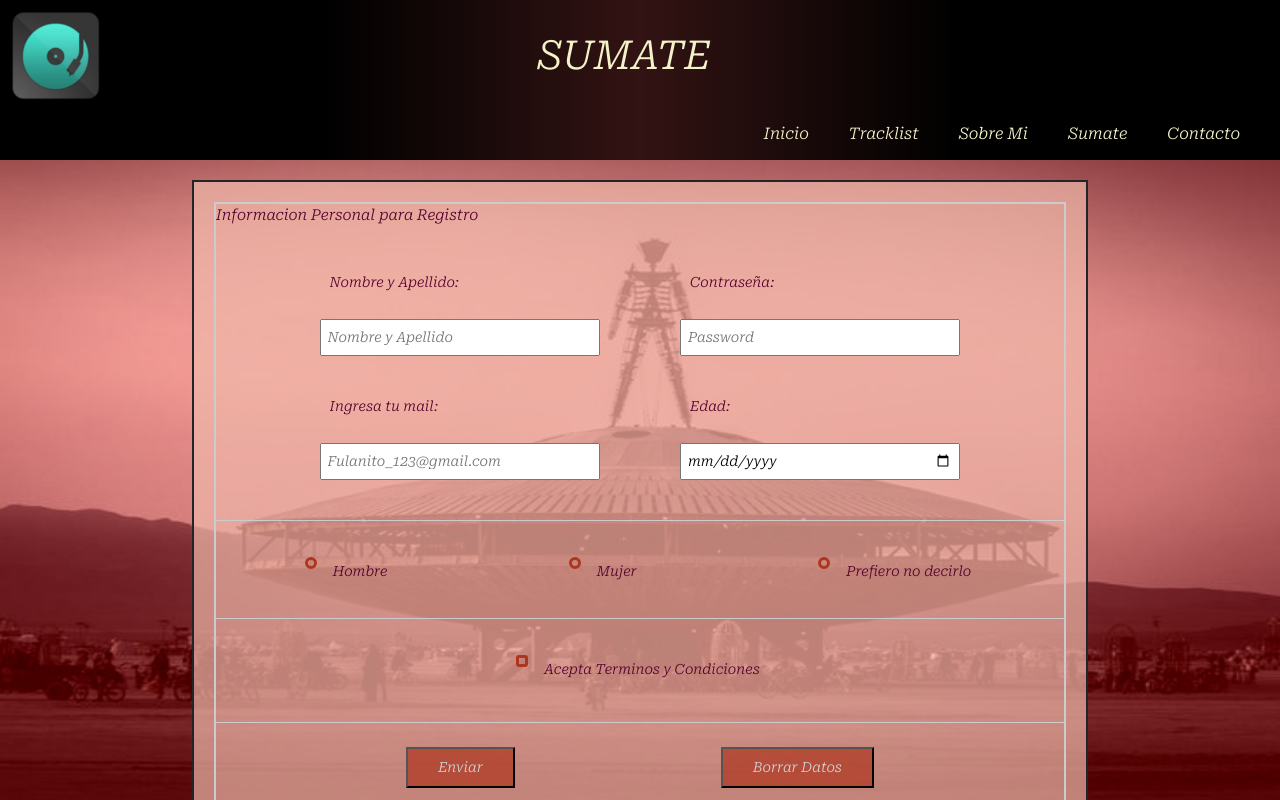
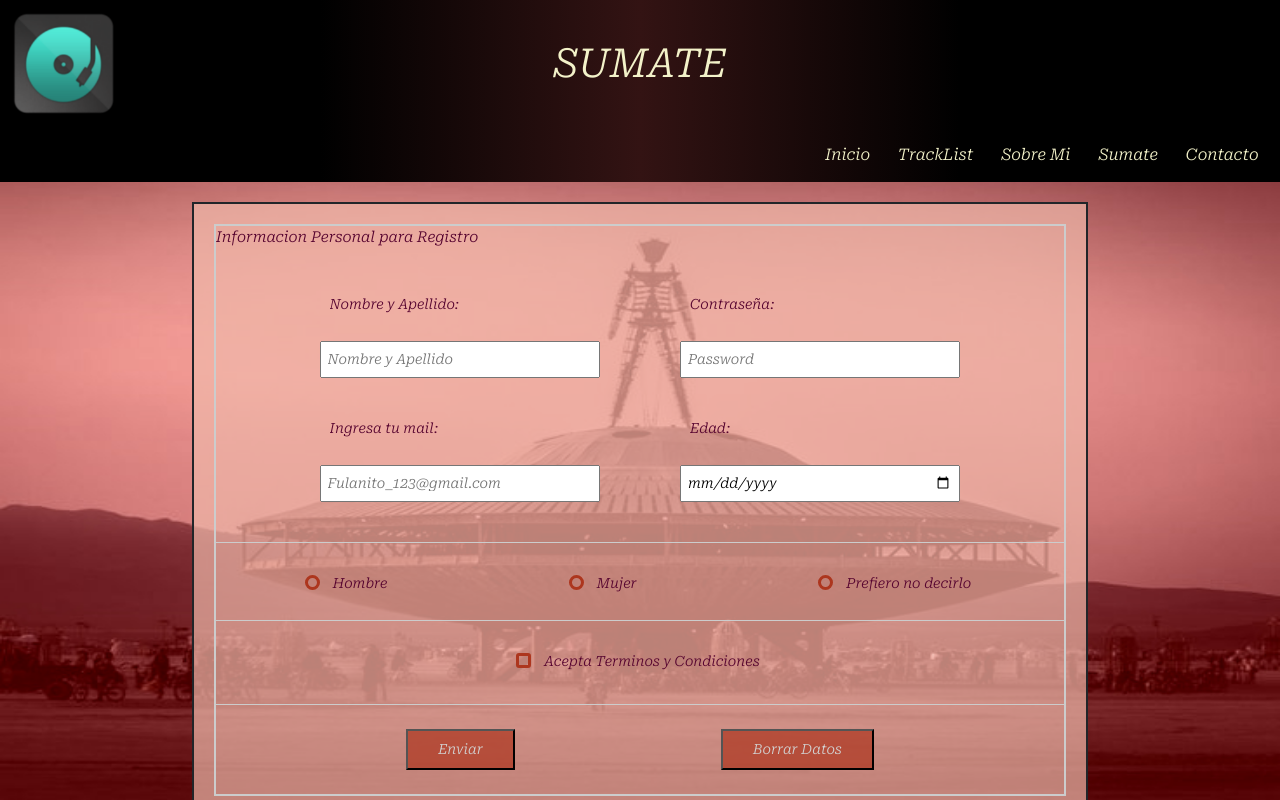
Before and after one commit to FrancoPipieri/Bibliobeat, a plain HTML site: page pages/sumate.html in a window 1280 px wide. Drawn offline with nearby package versions, Linux system fonts and the light colour scheme.

Commit message:
nav con bootstrap y estilizando checkbox

```diff
--- a/css/style.css
+++ b/css/style.css
@@ -38,15 +38,17 @@ header{
 	background: linear-gradient(90deg, rgba(0,0,0,1) 25%, rgb(51, 19, 19) 50%, rgba(0,0,0,1) 75%);
 	grid-area: header;
 	display: block;
-	height: 20vh;
 }
 header div{
 	display: flex;
 	flex-direction: row;
 	align-content: center;
 	align-items: stretch;
-	height: 70%;
+	padding: 4px;
 
+}
+.encabezado__img{
+	width: 20%;
 }
 .encabezado__titulo{
 	font-size: 2.5rem;
@@ -59,7 +61,6 @@ header div{
 .nav__enlace{
 	font-size: 1.3rem;
 	list-style: none;
-	height: 25%;
 	display: flex;
 	flex-direction: row-reverse;
 	justify-content: space-evenly;
@@ -247,7 +248,7 @@ fieldset{
 }
 .form__data .form__radio label,
 .form__data .form__checkbox label{
-	margin: 10px 16px;
+
 	padding: 10px 16px 6px 40px;
 	display: inline-block;
 	position: relative;
@@ -264,15 +265,15 @@ fieldset{
 .form__data .form__radio label:before,
 .form__data .form__checkbox label:before{
 	content: "";
-	width: 12px;
-	height: 12px;
-	display: inline-block;
+	width: 15px;
+	height: 15px;
+	display: block;
 	background: none;
 	border: 3px solid rgb(173, 54, 30);
 	border-radius: 50%;
 	position: absolute;
 	left: 12px;
-	top: 6px;
+	top: 33%;
 }
 .form__data .form__checkbox label:before{
 	border-radius: 3px;
@@ -280,7 +281,7 @@ fieldset{
 
 .form__data input[type="radio"]:checked +label,
 .form__data input[type="checkbox"]:checked + label{
-	padding: 8px 20px;
+	padding: 10px 25px;
 	background-color: #570530;
 	border-radius: 2px;
 	color: rgb(210, 210, 210);
@@ -413,8 +414,8 @@ fieldset{
 		"main main"
 		"footer footer";
 	}
-	header{
-		height: 15vh;
+	.encabezado__img{
+		width: 15%;
 	}
 	.encabezado__titulo{
 		font-size: 4rem;
@@ -423,7 +424,6 @@ fieldset{
 
 	.nav__enlace{
 		font-size: 1.6rem;
-		margin: 0 20px;
 	}
 			/*Index*/
 	.columna{
@@ -511,15 +511,18 @@ fieldset{
 		 "main main main" "main main main"
 		 "footer footer footer";
 	}
-	header{
-		height: 20vh;
+	header div{
+		padding: 0;
+	}
+	.encabezado__img{
+		width: 10%;
 	}
 	.encabezado__titulo{
 		width: 80%;
 	}
 	.nav__enlace a{
 		padding: 10px 10px;
-		margin: 0 10px;
+		margin: 0 4px;
 	}
 	.nav__enlace a:hover{
 		background-color: #055052;
--- a/pages/sumate.html
+++ b/pages/sumate.html
@@ -16,14 +16,31 @@
 		<img src="../img/Logo.png" alt="Logo" class="encabezado__img">
 		<h1 class="encabezado__titulo">Sumate</h1>
 		</div>
-		<nav>
-			<ul class="nav__enlace">
-				<li><a href="./contacto.html">Contacto</a></li>
-				<li><a href="./sumate.html">Sumate</a></li>
-				<li><a href="./sobre-mi.html">Sobre Mi</a></li>
-				<li><a href="./tracklist.html">Tracklist</a></li>
-				<li><a href="../index.html">Inicio</a></li>
-			</ul>
+		<nav class="navbar navbar-expand-lg navbar-dark nav__enlace">
+			<div class="container-fluid">
+			  <button class="navbar-toggler ms-auto" type="button" data-bs-toggle="collapse" data-bs-target="#navbarNav" aria-controls="navbarNav" aria-expanded="false" aria-label="Toggle navigation">
+				<span class="navbar-toggler-icon"></span>
+			  </button>
+			  <div class="collapse navbar-collapse " id="navbarNav">
+				<ul class="navbar-nav ms-auto text-end">
+					<li class="nav-item">
+						<a class="" href="../index.html">Inicio</a>
+					</li>
+					<li class="nav-item">
+						<a class="" aria-current="page" href="../pages/tracklist.html">TrackList</a>
+					</li>
+					<li class="nav-item">
+						<a class="" href="../pages/sobre-mi.html">Sobre Mi</a>
+					</li>
+					<li class="nav-item">
+						<a class="" href="../pages/sumate.html">Sumate</a>
+				 	</li>
+				 	<li class="nav-item">
+						<a class="" href="../pages/contacto.html">Contacto</a>
+				  	</li>
+				</ul>
+			  </div>
+			</div>
 		</nav>
 	</header>
 	<main data-aos="fade-up"
```
Also changed, not shown: index.html (+25 -9 lines), pages/contacto.html (+25 -7 lines), pages/sobre-mi.html (+25 -8 lines), pages/tracklist.html (+25 -8 lines), 1 other file.
